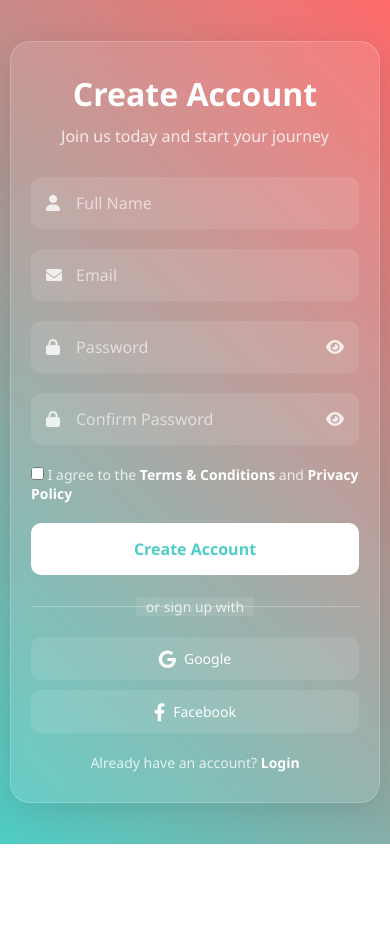
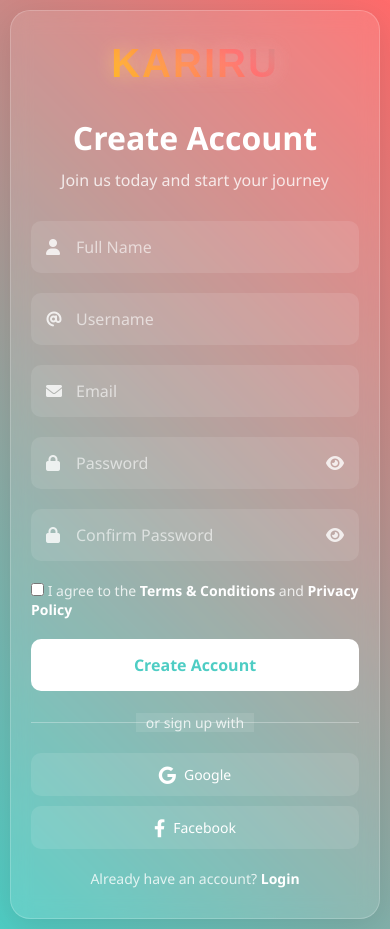
Before and after one commit to bsnsone/kariru, a plain HTML site: page signup/index.html in a window 390 px wide. Before the commit the page ends 844 px from the top, so only its background shows below. Drawn offline with Linux system fonts and the light colour scheme; a web font is replaced by a local one.

Commit message:
LOGIN/SIGNUP superb update

```diff
--- /dev/null
+++ b/components/logo.css
@@ -0,0 +1,90 @@
+@import url('https://api.fontshare.com/v2/css?f[]=satoshi@900,700,500,400&display=swap');
+
+.logo-container {
+    text-align: center;
+    margin-bottom: 30px;
+}
+
+.logo {
+    font-size: 3.5em;
+    font-weight: 900;
+    font-family: 'Satoshi', sans-serif;
+    background: linear-gradient(
+        45deg,
+        #FF3366,  /* Bright Pink */
+        #00FFB2,  /* Bright Cyan */
+        #FFD700,  /* Bright Yellow */
+        #FF6B6B,  /* Coral */
+        #4DEEEA,  /* Bright Turquoise */
+        #FF3366   /* Bright Pink */
+    );
+    background-size: 300% 300%;
+    -webkit-background-clip: text;
+    background-clip: text;
+    -webkit-text-fill-color: transparent;
+    animation: gradient 8s ease infinite;
+    text-transform: uppercase;
+    letter-spacing: 3px;
+    text-shadow: 0 0 20px rgba(255, 255, 255, 0.2);
+    position: relative;
+}
+
+.logo::after {
+    content: 'Kariru';
+    position: absolute;
+    top: 0;
+    left: 0;
+    width: 100%;
+    height: 100%;
+    background: linear-gradient(
+        45deg,
+        #FF3366,
+        #00FFB2,
+        #FFD700,
+        #FF6B6B,
+        #4DEEEA,
+        #FF3366
+    );
+    background-size: 300% 300%;
+    -webkit-background-clip: text;
+    background-clip: text;
+    -webkit-text-fill-color: transparent;
+    animation: gradient 8s ease infinite;
+    filter: blur(8px);
+    opacity: 0.5;
+    z-index: -1;
+}
+
+.logo-subtitle {
+    color: rgba(255, 255, 255, 0.9);
+    font-size: 1.2em;
+    margin-top: 5px;
+    letter-spacing: 1px;
+    font-family: 'Satoshi', sans-serif;
+    font-weight: 500;
+    text-shadow: 0 0 10px rgba(255, 255, 255, 0.2);
+}
+
+@keyframes gradient {
+    0% {
+        background-position: 0% 50%;
+    }
+    50% {
+        background-position: 100% 50%;
+    }
+    100% {
+        background-position: 0% 50%;
+    }
+}
+
+/* Responsive adjustments */
+@media (max-width: 480px) {
+    .logo {
+        font-size: 2.5em;
+        letter-spacing: 2px;
+    }
+
+    .logo-subtitle {
+        font-size: 1em;
+    }
+}
--- a/signup/index.html
+++ b/signup/index.html
@@ -5,12 +5,18 @@
     <meta name="viewport" content="width=device-width, initial-scale=1.0">
     <title>Kariru - Sign Up</title>
     <link rel="stylesheet" href="css/style.css">
+    <link rel="stylesheet" href="../components/logo.css">
     <link rel="stylesheet" href="https://cdnjs.cloudflare.com/ajax/libs/font-awesome/6.0.0/css/all.min.css">
     <link rel="icon" href="https://imransihab0.github.io/amar_ami/is.png" type="image/png">
 </head>
 <body>
     <div class="container">
         <div class="signup-box">
+            <!-- Logo Component -->
+            <div class="logo-container">
+                <h1 class="logo">Kariru</h1>
+            </div>
+
             <h2>Create Account</h2>
             <p class="subtitle">Join us today and start your journey</p>
 
@@ -18,6 +24,11 @@
                 <div class="input-group">
                     <i class="fas fa-user"></i>
                     <input type="text" id="fullname" placeholder="Full Name" required>
+                </div>
+
+                <div class="input-group">
+                    <i class="fas fa-at"></i>
+                    <input type="text" id="username" placeholder="Username" required>
                 </div>
 
                 <div class="input-group">
@@ -67,6 +78,6 @@
             </p>
         </div>
     </div>
-    <script src="js/script.js"></script>
+    <script type="module" src="js/script.js"></script>
 </body>
 </html>
--- a/signup/js/script.js
+++ b/signup/js/script.js
@@ -5,8 +5,16 @@ document.addEventListener('DOMContentLoaded', () => {
     const passwordInput = document.getElementById('password');
     const confirmPasswordInput = document.getElementById('confirmPassword');
     const fullnameInput = document.getElementById('fullname');
+    const usernameInput = document.getElementById('username');
     const emailInput = document.getElementById('email');
     const termsCheckbox = document.getElementById('terms');
+
+    // Username validation
+    function validateUsername(username) {
+        // Username should be 3-20 characters long and can contain letters, numbers, and underscores
+        const usernameRegex = /^[a-zA-Z0-9_]{3,20}$/;
+        return usernameRegex.test(username);
+    }
 
     // Toggle password visibility
     togglePassword.addEventListener('click', () => {
@@ -40,10 +48,17 @@ document.addEventListener('DOMContentLoaded', () => {
         e.preventDefault();
 
         const fullname = fullnameInput.value;
+        const username = usernameInput.value;
         const email = emailInput.value;
         const password = passwordInput.value;
         const confirmPassword = confirmPasswordInput.value;
         const terms = termsCheckbox.checked;
+
+        // Validate username
+        if (!validateUsername(username)) {
+            alert('Username must be 3-20 characters long and can only contain letters, numbers, and underscores.');
+            return;
+        }
 
         // Validate password
         if (!validatePassword(password)) {
@@ -72,7 +87,7 @@ document.addEventListener('DOMContentLoaded', () => {
         // Simulate API call
         setTimeout(() => {
             // Here you would typically make an API call to your backend
-            console.log('Signup attempt:', { fullname, email, password, terms });
+            console.log('Signup attempt:', { fullname, username, email, password, terms });
 
             // Reset button state
             signupBtn.textContent = originalText;
```
Also changed, not shown: components/logo.html (added, +3 -0 lines), index.html (+8 -2 lines), js/script.js (+12 -0 lines), utils/rememberMe.js (added, +46 -0 lines).
